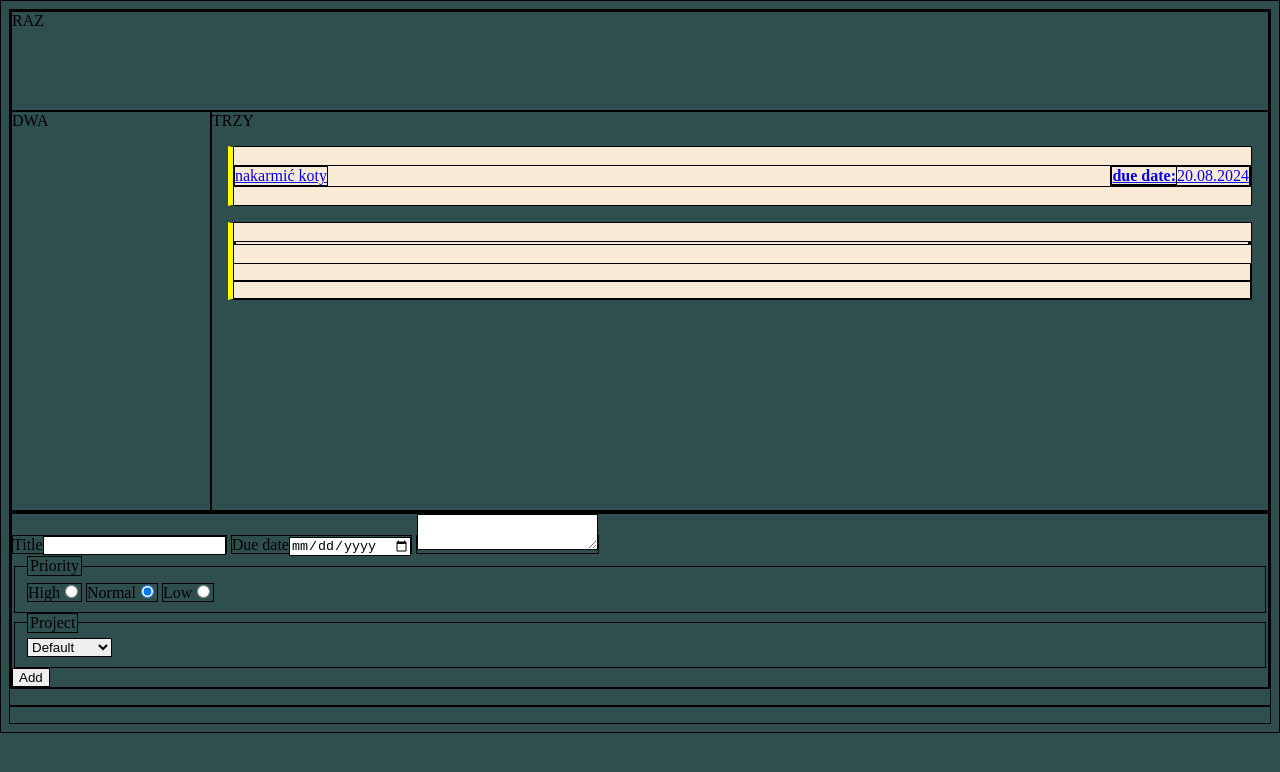
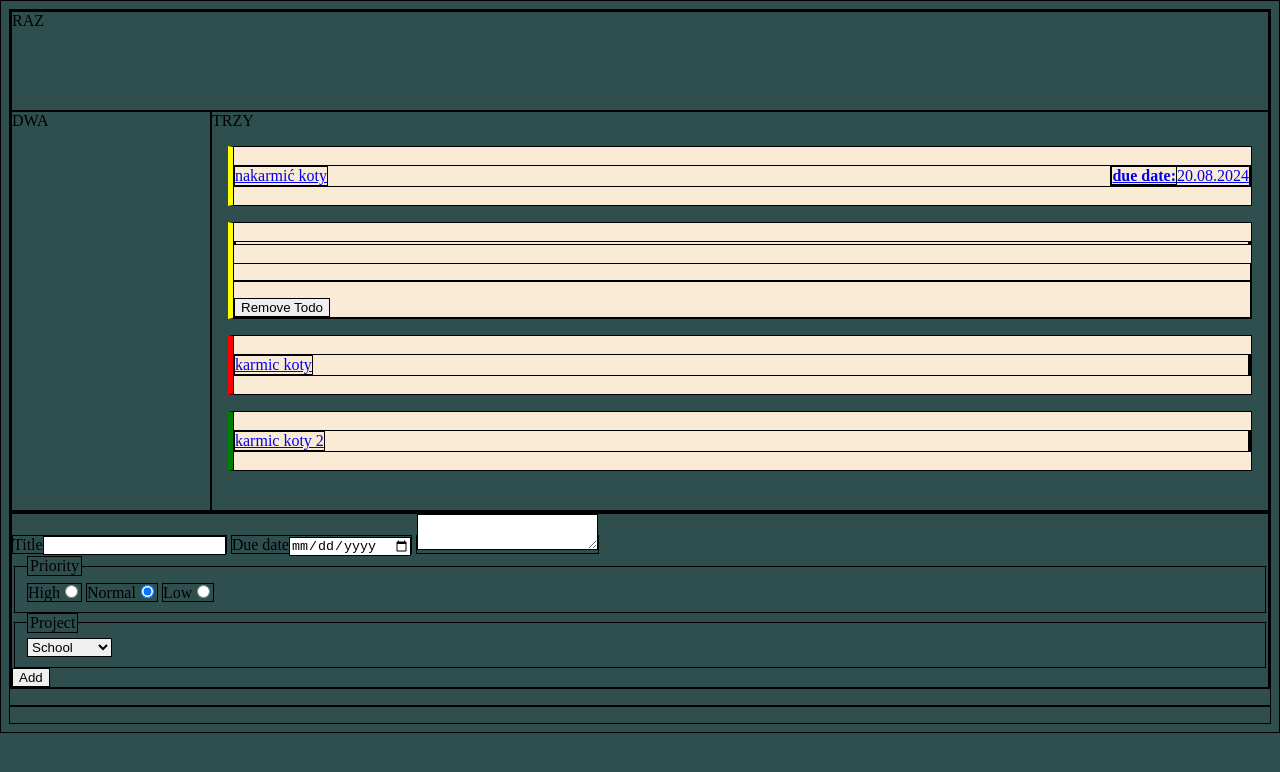
Before and after one commit to pr3ston1989/todo-list, a website built with webpack: page src/template.html in a window 1280 px wide. Both pictures are taken after a click on the link 742 px from the left and 242 px from the top of the page. Built offline with nearby package versions, Linux system fonts and the light colour scheme.

Commit message:
Add option to remove todo.

```diff
--- a/src/index.js
+++ b/src/index.js
@@ -1,5 +1,5 @@
-import { ToDo } from "./todo.js";
-import { Project, AllProjects, allProjects } from "./project.js";
+import { Todo } from "./todo.js";
+import { Project, allProjects } from "./project.js";
 import { Note } from "./note.js";
 import { ElementRenderer } from "./renderer.js";
 import { TodoFormHandler } from "./todo-form-handler.js";
@@ -10,15 +10,12 @@ import "./styles.css";
 // stickyNotesList.createNote(sticky);
 
 const schoolProject = new Project("School");
-allProjects.addProject(schoolProject);
-console.log(allProjects.getAllProjects());
 
 const todoForm = new TodoFormHandler('add-todo');
 
 todoForm.handleSubmit();
 
 const projectSelectOptions = new ElementRenderer(document.getElementById("projects"));
-console.log(projectSelectOptions);
 projectSelectOptions.createProjectsList(allProjects.getAllProjects());
 
 const link = document.querySelector('a');
@@ -28,3 +25,14 @@ link.addEventListener('click', (e) => {
     e.preventDefault();
     moreInfo.hidden = moreInfo.hidden === false ? true : false;
 })
+
+const karmienie = new Todo("karmic koty", "20.08.2024", "School", "dwa razy dziennie karmic koty", "high");
+const karmienie2 = new Todo("karmic koty 2", "22.08.2024", "School", "dwa razy dziennie karmic koty", "low");
+schoolProject.addTodo(karmienie);
+schoolProject.addTodo(karmienie2);
+
+console.log(allProjects);
+
+allProjects.deleteTodoFromProject(karmienie);
+
+console.log(allProjects);
--- a/src/project.js
+++ b/src/project.js
@@ -2,6 +2,7 @@ export class Project {
     constructor(name) {
         this.name = name;
         this.todos = [];
+        allProjects.addProject(this);
     }
 
     addTodo(todo) {
@@ -19,9 +20,12 @@ export class AllProjects {
     getAllProjects() {
         return this.allProjects;
     }
+
+    deleteTodoFromProject(todo) {
+        allProjects.getAllProjects().forEach(project => {
+            project.todos = project.todos.filter(projectTodo => projectTodo.id !== todo.id);
+        });
+    }
 }
 
 export const allProjects = new AllProjects();
-
-const defaultProject = new Project("Default");
-allProjects.addProject(defaultProject);
--- a/src/renderer.js
+++ b/src/renderer.js
@@ -1,3 +1,5 @@
+import { allProjects } from "./project.js";
+
 export class ElementRenderer {
     constructor(container) {
         this.container = container;
@@ -34,6 +36,7 @@ export class ElementRenderer {
     createTodo(todo) {
         const outerDiv = document.createElement("div");
         outerDiv.classList.add(`todo-${todo.priority}`);
+        outerDiv.id = todo.id;
 
         const anchor = document.createElement("a");
         anchor.href = "#";
@@ -59,13 +62,27 @@ export class ElementRenderer {
         const todoDesc = document.createElement("p");
         todoDesc.textContent = todo.description;
 
+        const delButton = document.createElement("button");
+        delButton.textContent = "Remove Todo";
+        delButton.addEventListener("click", (e) => {
+            e.preventDefault();
+            this.removeTodo(todo);
+            allProjects.deleteTodoFromProject(todo);
+        })
+
         divBasicInfo.appendChild(todoTitle);
         divBasicInfo.appendChild(todoDueDate);
         anchor.appendChild(divBasicInfo);
         outerDiv.appendChild(anchor);
         divMoreInfo.appendChild(todoDesc);
+        divMoreInfo.appendChild(delButton);
         outerDiv.appendChild(divMoreInfo);
 
         this.container.appendChild(outerDiv);
     }
+
+    removeTodo(todo) {
+        const todoDiv = document.getElementById(todo.id);
+        this.container.removeChild(todoDiv);
+    }
 }
--- a/src/styles.css
+++ b/src/styles.css
@@ -47,9 +47,21 @@ ul li{
   margin:1em;
 }
 
+.todo-low {
+  background-color: antiquewhite;
+  border-left: 5px solid green;
+  margin: 1em;
+}
+
 .todo-normal {
   background-color: antiquewhite;
   border-left: 5px solid yellow;
+  margin: 1em;
+}
+
+.todo-high {
+  background-color: antiquewhite;
+  border-left: 5px solid red;
   margin: 1em;
 }
 
--- a/src/template.html
+++ b/src/template.html
@@ -19,6 +19,7 @@
                     </a>
                     <div class="more-info" hidden>
                         <p>koty trzeba nakarmić rano o 7 oraz wieczorem o 21, czasami trzeba im również dać coś po południu</p>
+                        <button class="del-todo">usun</button>
                     </div>
                 </div>
         </div>
--- a/src/todo-form-handler.js
+++ b/src/todo-form-handler.js
@@ -1,4 +1,4 @@
-import { ToDo } from "./todo.js";
+import { Todo } from "./todo.js";
 
 export class TodoFormHandler {
     constructor(formId) {
@@ -16,7 +16,7 @@ export class TodoFormHandler {
         const description = formData.get('description');
         const priority = formData.get('priority');
 
-        const todo = new ToDo(title, date, '', description, priority);
+        const todo = new Todo(title, date, '', description, priority);
         console.log(todo);
     }
 }
--- a/src/todo.js
+++ b/src/todo.js
@@ -3,7 +3,7 @@ import { ElementRenderer } from "./renderer.js";
 const TODO_LIST = document.querySelector(".todo-list");
 const TODO_RENDERER = new ElementRenderer(TODO_LIST);
 
-export class ToDo {
+export class Todo {
     constructor(title, dueDate, project, description = "", priority = "normal") {
         this.id = this.createUniqueId();
         this.title = title;
```
